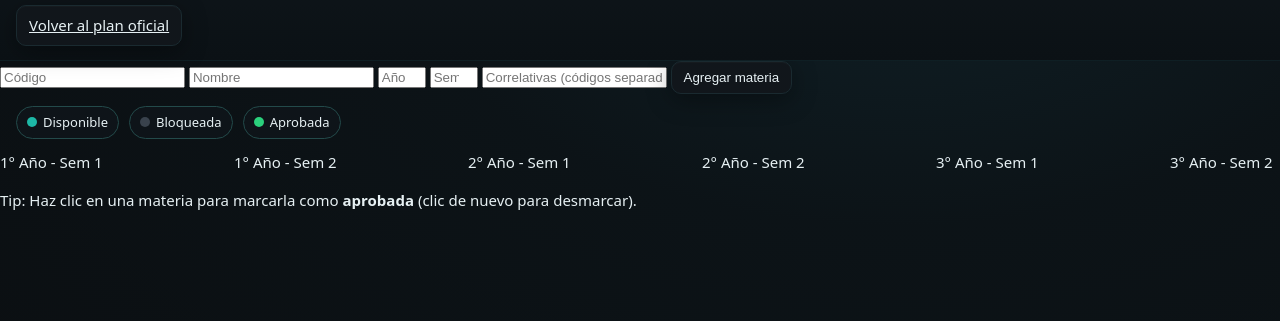
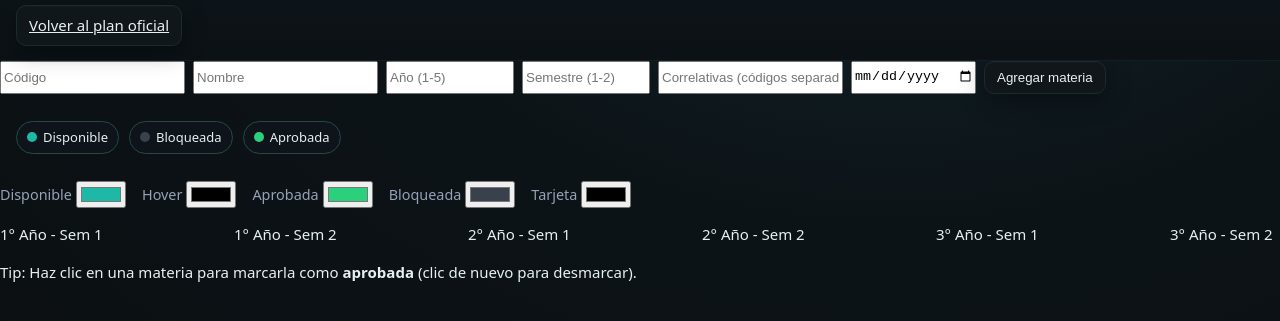
Before and after one commit to maxidztt/Plan-Sistemas-UCH, a plain HTML site: page generate.html in a window 1280 px wide. Shown: the part 53-374 px from the top of the page. Drawn offline with Linux system fonts and the light colour scheme.

Commit message:
Mostrar fechas y permitir personalizar colores en el generador de plan

```diff
--- a/generate.html
+++ b/generate.html
@@ -2,9 +2,40 @@
 <html lang="es">
 <head>
   <meta charset="UTF-8">
-  <meta name="viewport" content="width=device-width, initial-scale=1">
+  <meta name="viewport" content="width=device-width, initial-scale=1.0">
   <title>Generador de plan de estudios</title>
-  <link rel="stylesheet" href="styles.css"/>
+  <link rel="stylesheet" href="styles.css" />
+  <style>
+    /* Estilos adicionales para la página del generador */
+    .subject-form {
+      display: flex;
+      flex-wrap: wrap;
+      gap: 8px;
+      margin-bottom: 1em;
+    }
+    .subject-form input,
+    .subject-form button {
+      min-width: 120px;
+    }
+    .color-settings {
+      margin: 1em 0;
+      display: flex;
+      flex-wrap: wrap;
+      gap: 16px;
+      align-items: center;
+    }
+    .color-settings label {
+      display: flex;
+      align-items: center;
+      gap: 4px;
+      color: var(--muted);
+      font-size: 0.9rem;
+    }
+    .card .date {
+      font-size: 0.75rem;
+      color: var(--muted);
+    }
+  </style>
 </head>
 <body>
   <header class="app-header">
@@ -15,17 +46,25 @@
   </header>
   <main>
     <form id="subject-form" class="subject-form">
-      <input type="number" id="code" placeholder="Código" required/>
-      <input type="text" id="name" placeholder="Nombre" required/>
-      <input type="number" id="year" placeholder="Año (1-5)" min="1" max="5" required/>
-      <input type="number" id="semester" placeholder="Semestre (1-2)" min="1" max="2" required/>
-      <input type="text" id="prereq" placeholder="Correlativas (códigos separados por coma)"/>
+      <input type="number" id="code" placeholder="Código" min="1" required />
+      <input type="text" id="name" placeholder="Nombre" required />
+      <input type="number" id="year" placeholder="Año (1-5)" min="1" max="5" required />
+      <input type="number" id="semester" placeholder="Semestre (1-2)" min="1" max="2" required />
+      <input type="text" id="prereq" placeholder="Correlativas (códigos separados por coma)" />
+      <input type="date" id="date" placeholder="Fecha" />
       <button type="submit" class="btn">Agregar materia</button>
     </form>
     <div class="legend">
       <span class="pill pill-open">Disponible</span>
       <span class="pill pill-locked">Bloqueada</span>
       <span class="pill pill-done">Aprobada</span>
+    </div>
+    <div class="color-settings">
+      <label>Disponible <input type="color" id="color-teal" data-var="teal" /></label>
+      <label>Hover <input type="color" id="color-teal2" data-var="teal2" /></label>
+      <label>Aprobada <input type="color" id="color-done" data-var="done" /></label>
+      <label>Bloqueada <input type="color" id="color-locked" data-var="locked" /></label>
+      <label>Tarjeta <input type="color" id="color-card" data-var="card" /></label>
     </div>
     <div class="canvas-wrapper">
       <svg id="edges" xmlns="http://www.w3.org/2000/svg" aria-hidden="true"></svg>
--- a/generate.js
+++ b/generate.js
@@ -2,8 +2,10 @@
   const customPlan = [];
   const stateKey = 'customPlanState';
   let done = new Set();
+
   const form = document.getElementById('subject-form');
   const grid = document.getElementById('grid');
+  const dateInput = document.getElementById('date');
 
   form.addEventListener('submit', function(e){
     e.preventDefault();
@@ -11,9 +13,11 @@ form.addEventListener('submit', function(e){
     const name = document.getElementById('name').value.trim();
     const year = parseInt(document.getElementById('year').value, 10);
     const semester = parseInt(document.getElementById('semester').value, 10);
-  const prereq = document.getElementById('prereq').value.split(',').map(s => parseInt(s.trim(), 10)).filter(n => !isNaN(n));
+    const prereqInput = document.getElementById('prereq').value;
+    const prereq = prereqInput ? prereqInput.split(/[,\s]+/).map(s => parseInt(s.trim(), 10)).filter(n => !isNaN(n)) : [];
+    const date = dateInput.value;
     const order = customPlan.filter(m => m.year === year && m.semester === semester).length + 1;
-  customPlan.push({code, name, year, semester, order, prereq});
+    customPlan.push({code, name, year, semester, order, prereq, date});
     form.reset();
     save();
     render();
@@ -58,8 +62,12 @@ function render(){
           const codeEl = document.createElement('div');
           codeEl.className = 'code';
           codeEl.textContent = item.code;
+          const dateEl = document.createElement('div');
+          dateEl.className = 'date';
+          dateEl.textContent = item.date || '';
           card.appendChild(nameEl);
           card.appendChild(codeEl);
+          card.appendChild(dateEl);
           grid.appendChild(card);
         });
       }
@@ -79,7 +87,7 @@ function applyStatus(){
     });
     cards.forEach(card => {
       const code = parseInt(card.dataset.code, 10);
-    const prereq = card.dataset.prereq ? card.dataset.prereq.split(',').filter(p => p).map(n => parseInt(n, 10)) : [];
+      const prereq = card.dataset.prereq ? card.dataset.prereq.split(',').filter(p => p).map(n => parseInt(n,10)) : [];
       const open = prereq.every(p => done.has(p));
       if(!done.has(code) && !open){
         card.classList.add('locked');
@@ -88,18 +96,53 @@ function applyStatus(){
     cards.forEach(card => {
       card.onclick = function(){
         const code = parseInt(this.dataset.code, 10);
-      const prereq = this.dataset.prereq ? this.dataset.prereq.split(',').filter(p => p).map(n => parseInt(n, 10)) : [];
+        const prereq = this.dataset.prereq ? this.dataset.prereq.split(',').filter(p => p).map(n => parseInt(n,10)) : [];
+        const open = prereq.every(p => done.has(p));
         if(done.has(code)){
           done.delete(code);
-      } else if(prereq.every(p => done.has(p))){
+        } else if(open){
           done.add(code);
         }
         save();
-      applyStatus();
+        render();
       };
     });
   }
 
+  // Color customization logic
+  const colorInputs = document.querySelectorAll('.color-settings input[type="color"]');
+  function loadColors(){
+    const savedColors = JSON.parse(localStorage.getItem('customPlanColors') || '{}');
+    colorInputs.forEach(input => {
+      const varName = input.dataset.var;
+      const defaultColor = getComputedStyle(document.documentElement).getPropertyValue('--' + varName).trim();
+      const saved = savedColors[varName];
+      const color = saved || defaultColor;
+      document.documentElement.style.setProperty('--' + varName, color);
+      // ensure input value uses hex value; remove any rgb() etc
+      if(color.startsWith('#')){
+        input.value = color;
+      } else {
+        // convert rgb or other to hex via canvas trick if needed
+        input.value = defaultColor;
+      }
+    });
+  }
+  function saveColors(){
+    const colors = {};
+    colorInputs.forEach(input => {
+      colors[input.dataset.var] = input.value;
+    });
+    localStorage.setItem('customPlanColors', JSON.stringify(colors));
+  }
+  colorInputs.forEach(input => {
+    input.addEventListener('input', () => {
+      document.documentElement.style.setProperty('--' + input.dataset.var, input.value);
+      saveColors();
+    });
+  });
+  loadColors();
+
   load();
   render();
 })();
```
Lines whose indentation alone changed are shown as unchanged.
